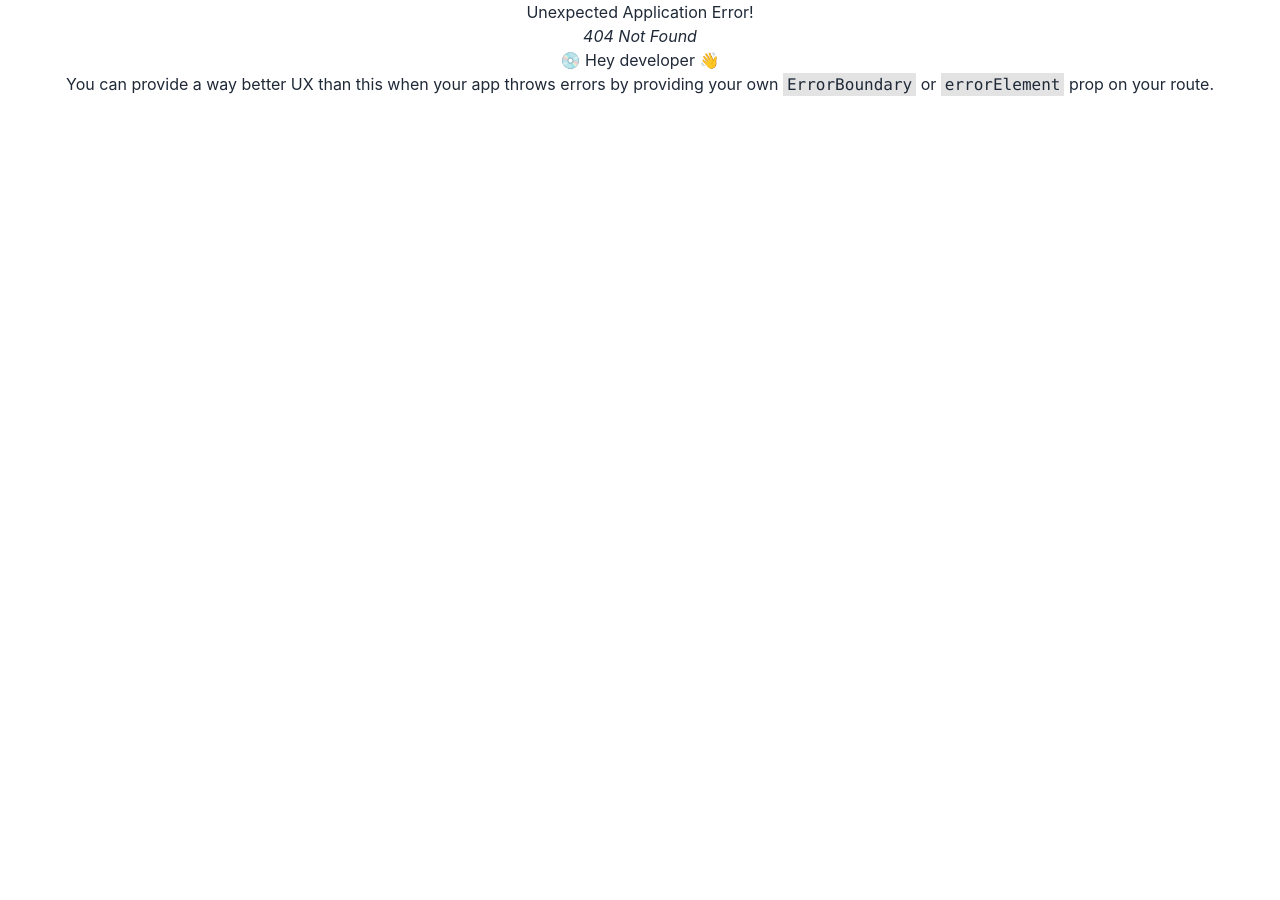
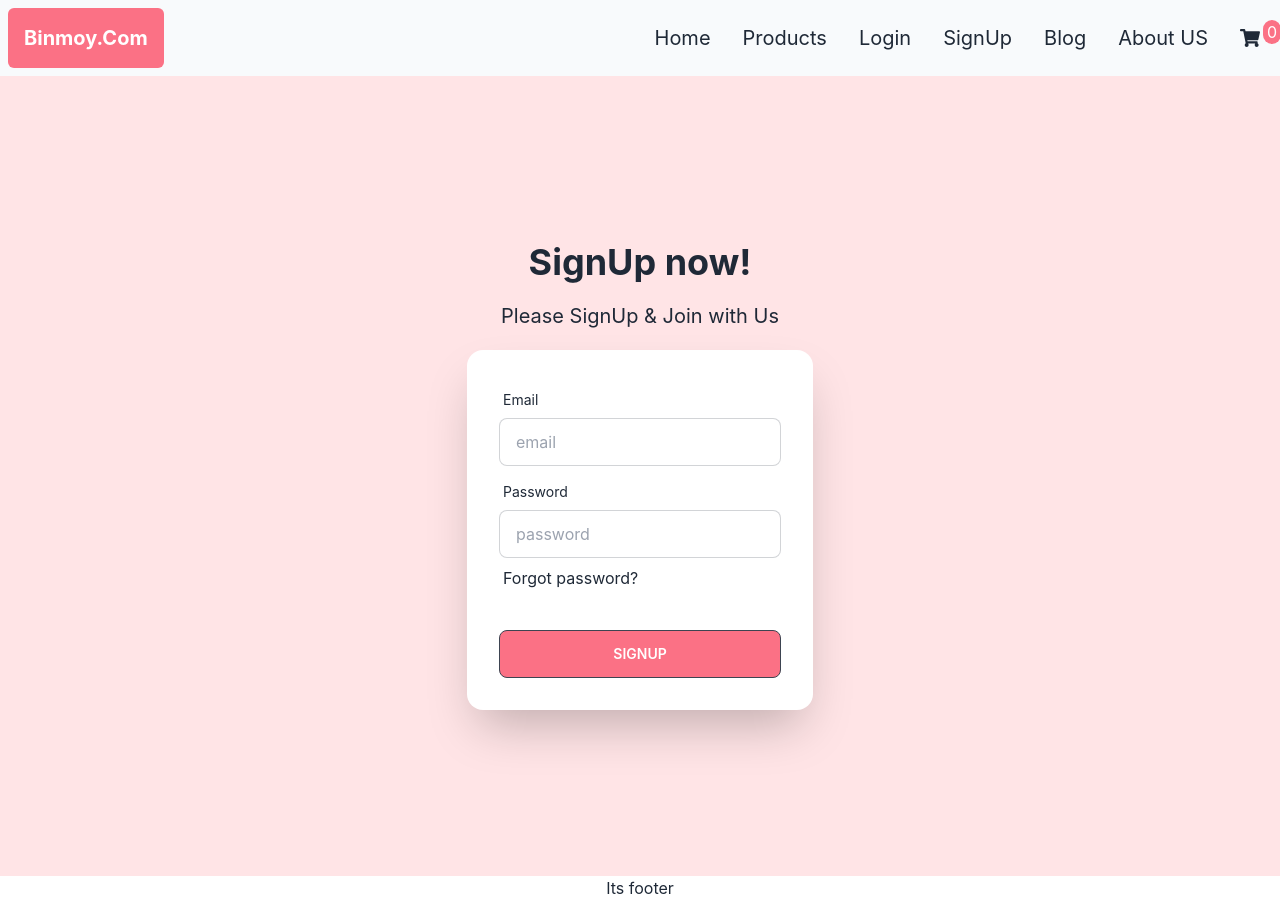
Before and after one commit to mdasif526976/Binmoy.Com, a React (Create React App) app: page /signup in a window 1280 px wide. Before the commit this address had no page. Before the commit the page ends 800 px from the top, so only its background shows below. Built offline with nearby package versions, Linux system fonts and the light colour scheme.

Commit message:
sign up page create without authentication

```diff
--- a/src/Routes/Routes.js
+++ b/src/Routes/Routes.js
@@ -2,6 +2,7 @@ import { createBrowserRouter } from "react-router-dom";
 import Home from "../component/Home/Home";
 import Login from "../component/Login/Login";
 import Products from "../component/Products/Products";
+import Signup from "../component/Signup/Signup";
 import Main from "../layout/Main/Main";
 
 export const router = createBrowserRouter([
@@ -20,6 +21,10 @@ export const router = createBrowserRouter([
         {
             path:'/login',
             element:<Login></Login>
+        },
+        {
+            path:'/signup',
+            element:<Signup></Signup>
         }
         ]
     },
--- a/src/component/Login/Login.js
+++ b/src/component/Login/Login.js
@@ -9,9 +9,9 @@ const login =(data)=>{
         <div>
             <div className="hero min-h-screen bg-rose-100">
   <div className="hero-content flex-col lg:flex-row-reverse">
-    <div className="text-center lg:text-left">
-      <h1 className="text-5xl font-bold">Login now!</h1>
-      <p className="py-6">Please Login For Access Your Account </p>
+    <div className="text-center">
+      <h1 className="text-4xl font-bold">Login now!</h1>
+      <p className="px-5 text-xl font-normal">Please Login For Access Your Account </p>
     </div>
     <div className="card flex-shrink-0 w-full max-w-sm shadow-2xl bg-base-100">
       <div className="card-body">
@@ -20,23 +20,25 @@ const login =(data)=>{
           <label className="label">
             <span className="label-text">Email</span>
           </label>
-          <input type="text"
-          {...register("email", { required: true })}
+          <input type=""
+          {...register("email", { required:'Please Enter email.' })}
           placeholder="email" className="input input-bordered" />
+        {errors.email && <p className='text-red-500' role="alert">{errors.email?.message}</p>}
         </div>
         <div className="form-control">
           <label className="label">
             <span className="label-text">Password</span>
           </label>
-          <input {...register("password", { required: true })}
+          <input  {...register("password",{required:true,minLength:{value:6, message:'Password must be 6 characters or longer '} })}
           type="text"
           placeholder="password" className="input input-bordered" />
+          {errors.password && <p className='text-red-500' role="alert">{errors.password?.message}</p>}
           <label className="label">
             <p className="label pt-0 hover:underline">Forgot password?</p>
           </label>
         </div>
         <div className="form-control mt-6">
-          <input type='submit' className="bg-rose-400 text-white p-3 rounded-md" value='Login'/>
+          <input type='submit' className="bg-rose-400 btn" value='Login'/>
         </div>
         </form>
       </div>
--- /dev/null
+++ b/src/component/Signup/Signup.js
@@ -0,0 +1,56 @@
+import React from 'react';
+import { useForm } from 'react-hook-form';
+
+const Signup = () => {
+    const {handleSubmit,register,resetField,formState:{errors}} = useForm();
+    const Signup =(data)=>{
+        console.log(data)
+    }
+    return (
+        <div>
+            <div className="hero min-h-screen bg-rose-100">
+  <div className="hero-content flex-col lg:flex-row-reverse">
+  <form onSubmit={handleSubmit(Signup)}>
+    <div className="text-center">
+      <h1 className="text-4xl font-bold">SignUp now!</h1>
+      <p className="py-5 text-xl"> Please SignUp & Join with Us</p>
+    </div>
+    <div className="card flex-shrink-0 w-full max-w-sm shadow-2xl bg-base-100">
+      <div className="card-body">
+        <div className="form-control">
+          <label className="label">
+            <span className="label-text">Email</span>
+          </label>
+          <input
+          {...register("email", { required:'Please Enter email.' })}
+          type="text" placeholder="email" className="input input-bordered" />
+        </div>
+        <div className="form-control">
+          <label className="label">
+            <span className="label-text">Password</span>
+          </label>
+          <input
+          {...register("password", { required:'Enter your password',
+          minLength:{value:6, message:'Your password must be at least 6 characters or longer'},
+          pattern:{value:/(?=.*[!@#$%^&*])(?=.*[a-z])(?=.*[A-Z])(?=.*[0-9])/,
+          message:'password must have uppercase,numbar,special-character strong !'}
+        })}
+          type="text" placeholder="password" className="input input-bordered" />
+           {errors.password && <p className='text-red-500 mb-1' role="alert">{errors.password?.message}.</p>}
+          <label className="label">
+            <p className="label p-0">Forgot password?</p>
+          </label>
+        </div>
+        <div className="form-control mt-6">
+          <input type='submit' value='Signup' className="btn bg-rose-400"/>
+        </div>
+      </div>
+    </div>
+    </form>
+  </div>
+</div>
+        </div>
+    );
+};
+
+export default Signup;
--- a/src/shered/Navbar.js
+++ b/src/shered/Navbar.js
@@ -7,7 +7,7 @@ const Navbar = () => {
      <li><Link to='' className='font-normal text-xl hover:bg-rose-500 hover:text-white rounded-md '>Home</Link></li>
      <li><Link to='/product' className='font-normal text-xl hover:bg-rose-500 hover:text-white rounded-md '>Products</Link></li>
      <li><Link to='/login' className='font-normal text-xl hover:bg-rose-500 hover:text-white rounded-md '>Login</Link></li>
-     <li><Link to='' className='font-normal text-xl hover:bg-rose-500 hover:text-white rounded-md '>SignUp</Link></li>
+     <li><Link to='/signup' className='font-normal text-xl hover:bg-rose-500 hover:text-white rounded-md '>SignUp</Link></li>
      <li><Link to='' className='font-normal text-xl hover:bg-rose-500 hover:text-white rounded-md '>Blog</Link></li>
      <li><Link to='' className='font-normal text-xl hover:bg-rose-500 hover:text-white rounded-md '>About US</Link></li>
      <li>
```
